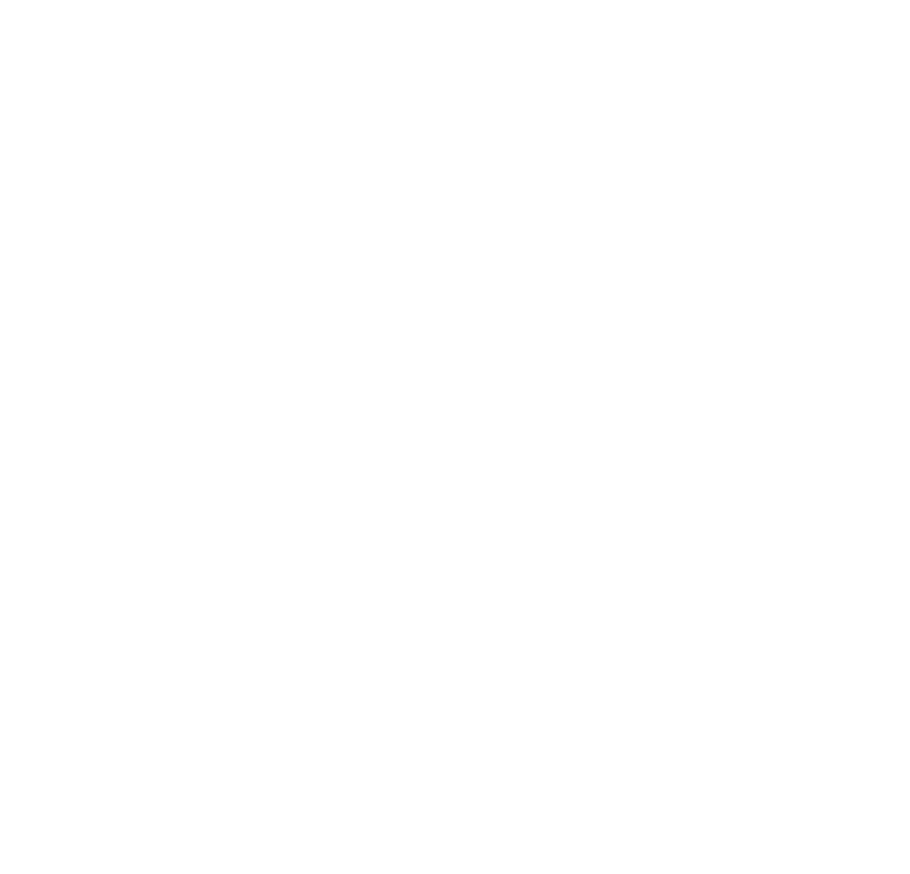
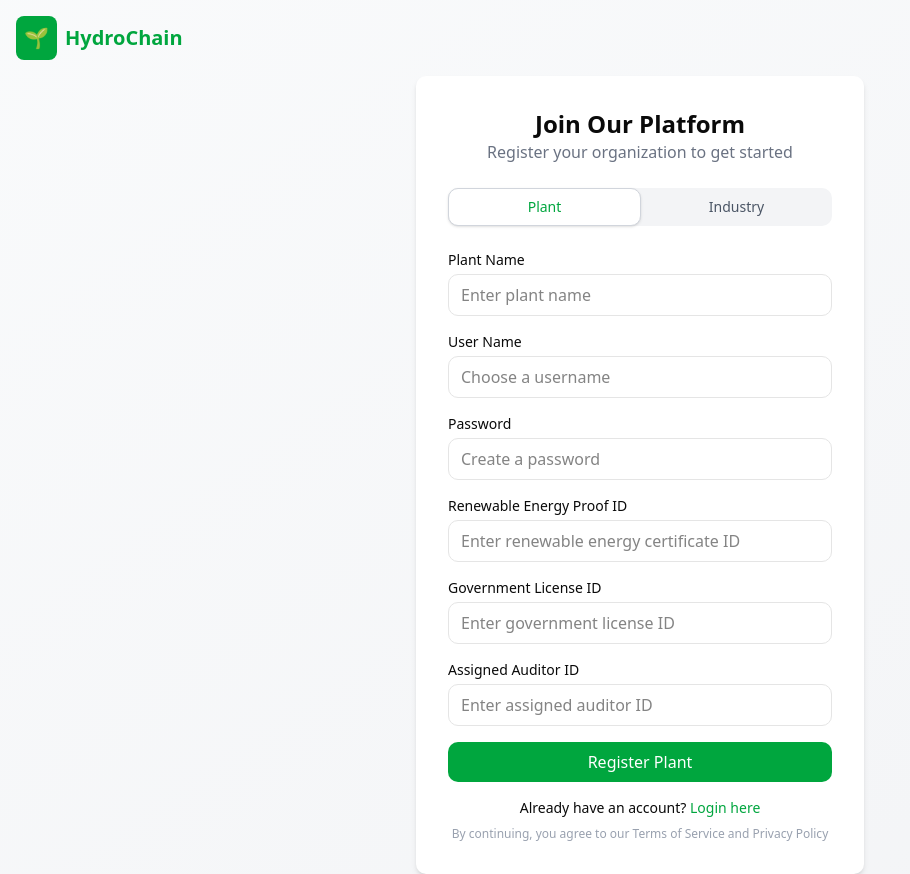
Before and after one commit to Kaushal-00/hydrochain-frontend, a React (Vite) app: page /register in a window 1280 px wide. Before the commit this address had no page. Shown: the whole page, without its empty margins (0-910 px from the left). Before the commit the page ends 800 px from the top, so only its background shows below. Built offline with nearby package versions, Linux system fonts and the light colour scheme.

Commit message:
chore: add Pages/Register

```diff
--- a/src/App.jsx
+++ b/src/App.jsx
@@ -1,6 +1,7 @@
 import { BrowserRouter, Route, Routes } from "react-router-dom"
 import Home from "./Pages/Home"
 import Login from "./Pages/Login"
+import Register from "./Pages/Register"
 
 function App() {
   return (
@@ -9,6 +10,7 @@
         <Routes>
           <Route path="/" element={<Home />} />
           <Route path="/login" element={<Login />} />
+          <Route path="/register" element={<Register />} />
         </Routes>
       </BrowserRouter>
     </>
--- a/src/Pages/Login.jsx
+++ b/src/Pages/Login.jsx
@@ -1,4 +1,5 @@
 import { useState } from "react";
+import { Link } from "react-router-dom";
 
 const Login = () => {
     const [role, setRole] = useState("Plant");
@@ -9,7 +10,7 @@
             <div className="p-4">
                 <h1 className="text-green-600 font-bold text-xl flex items-center space-x-2">
                     <span className="bg-green-600 text-white p-2 rounded-md">🌱</span>
-                    <span>GreenH2 Credits</span>
+                    <span>HydroChain</span>
                 </h1>
             </div>
 
@@ -68,9 +69,9 @@
                     {/* Register */}
                     <p className="text-sm text-center mt-4">
                         New Plant/Industry?{" "}
-                        <a href="#" className="text-green-600 font-medium hover:underline">
+                        <Link to="/register" className="text-green-600 font-medium hover:underline">
                             Register here
-                        </a>
+                        </Link>
                     </p>
 
                     <p className="text-xs text-gray-400 text-center mt-2">
--- /dev/null
+++ b/src/Pages/Register.jsx
@@ -0,0 +1,135 @@
+import { useState } from "react";
+import { Link } from "react-router-dom";
+
+const Register = () => {
+    const [role, setRole] = useState("Plant");
+
+    return (
+        <div className="min-h-screen flex flex-col bg-gradient-to-br from-gray-50 to-gray-100">
+            {/* Navbar / Header */}
+            <div className="p-4">
+                <h1 className="text-green-600 font-bold text-xl flex items-center space-x-2">
+                    <span className="bg-green-600 text-white p-2 rounded-md">🌱</span>
+                    <span>HydroChain</span>
+                </h1>
+            </div>
+
+            {/* Centered Register Card */}
+            <div className="flex flex-1 justify-center items-center">
+                <div className="bg-white shadow-md rounded-lg p-8 w-full max-w-md">
+                    <h2 className="text-2xl font-semibold text-center">Join Our Platform</h2>
+                    <p className="text-gray-500 text-center mb-6">
+                        Register your organization to get started
+                    </p>
+
+                    {/* Role Selector */}
+                    <div className="flex justify-between bg-gray-100 rounded-lg mb-6">
+                        {["Plant", "Industry"].map((item) => (
+                            <button
+                                key={item}
+                                onClick={() => setRole(item)}
+                                className={`flex-1 py-2 text-sm font-medium rounded-lg ${role === item
+                                    ? "bg-white border border-gray-300 shadow-sm text-green-600"
+                                    : "text-gray-600"
+                                    }`}
+                            >
+                                {item}
+                            </button>
+                        ))}
+                    </div>
+
+                    {/* Form */}
+                    <form className="space-y-4">
+                        {role === "Plant" ? (
+                            <div>
+                                <label className="block text-sm font-medium mb-1">Plant Name</label>
+                                <input
+                                    type="text"
+                                    placeholder="Enter plant name"
+                                    className="w-full border rounded-lg px-3 py-2 focus:ring-2 focus:ring-green-500 focus:outline-none"
+                                />
+                            </div>
+                        ) : (
+                            <div>
+                                <label className="block text-sm font-medium mb-1">Industry Name</label>
+                                <input
+                                    type="text"
+                                    placeholder="Enter industry name"
+                                    className="w-full border rounded-lg px-3 py-2 focus:ring-2 focus:ring-green-500 focus:outline-none"
+                                />
+                            </div>
+                        )}
+
+                        <div>
+                            <label className="block text-sm font-medium mb-1">User Name</label>
+                            <input
+                                type="text"
+                                placeholder="Choose a username"
+                                className="w-full border rounded-lg px-3 py-2 focus:ring-2 focus:ring-green-500 focus:outline-none"
+                            />
+                        </div>
+
+                        <div>
+                            <label className="block text-sm font-medium mb-1">Password</label>
+                            <input
+                                type="password"
+                                placeholder="Create a password"
+                                className="w-full border rounded-lg px-3 py-2 focus:ring-2 focus:ring-green-500 focus:outline-none"
+                            />
+                        </div>
+
+                        {role === "Plant" && (
+                            <div>
+                                <label className="block text-sm font-medium mb-1">Renewable Energy Proof ID</label>
+                                <input
+                                    type="text"
+                                    placeholder="Enter renewable energy certificate ID"
+                                    className="w-full border rounded-lg px-3 py-2 focus:ring-2 focus:ring-green-500 focus:outline-none"
+                                />
+                            </div>
+                        )}
+
+                        <div>
+                            <label className="block text-sm font-medium mb-1">Government License ID</label>
+                            <input
+                                type="text"
+                                placeholder="Enter government license ID"
+                                className="w-full border rounded-lg px-3 py-2 focus:ring-2 focus:ring-green-500 focus:outline-none"
+                            />
+                        </div>
+
+                        <div>
+                            <label className="block text-sm font-medium mb-1">Assigned Auditor ID</label>
+                            <input
+                                type="text"
+                                placeholder="Enter assigned auditor ID"
+                                className="w-full border rounded-lg px-3 py-2 focus:ring-2 focus:ring-green-500 focus:outline-none"
+                            />
+                        </div>
+
+                        <button
+                            type="submit"
+                            className="w-full bg-green-600 text-white py-2 rounded-lg hover:bg-green-700"
+                        >
+                            Register {role}
+                        </button>
+                    </form>
+
+                    {/* Login Redirect */}
+                    <p className="text-sm text-center mt-4">
+                        Already have an account?{" "}
+                        <Link to="/login" className="text-green-600 font-medium hover:underline">
+                            Login here
+                        </Link>
+                    </p>
+
+                    <p className="text-xs text-gray-400 text-center mt-2">
+                        By continuing, you agree to our Terms of Service and Privacy Policy
+                    </p>
+                </div>
+            </div>
+        </div>
+    );
+};
+
+export default Register;
```
